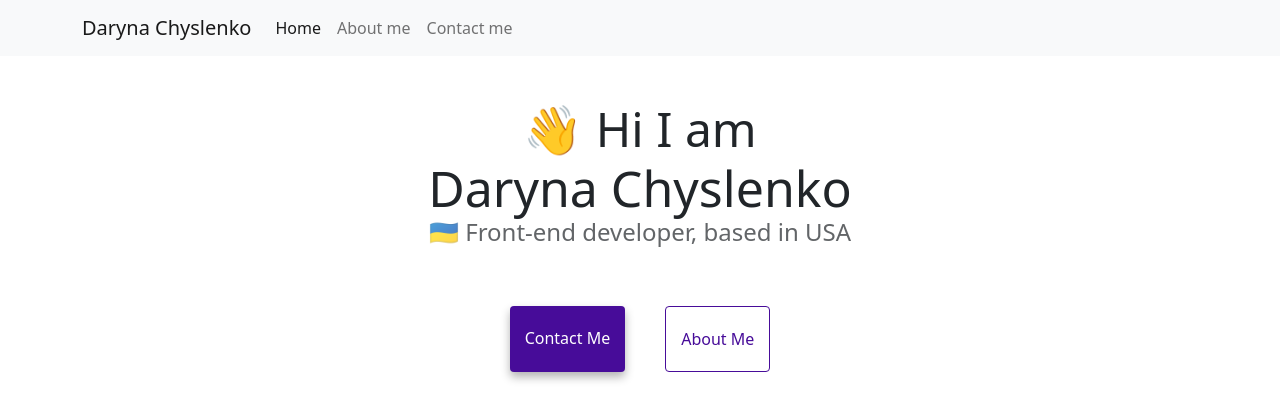
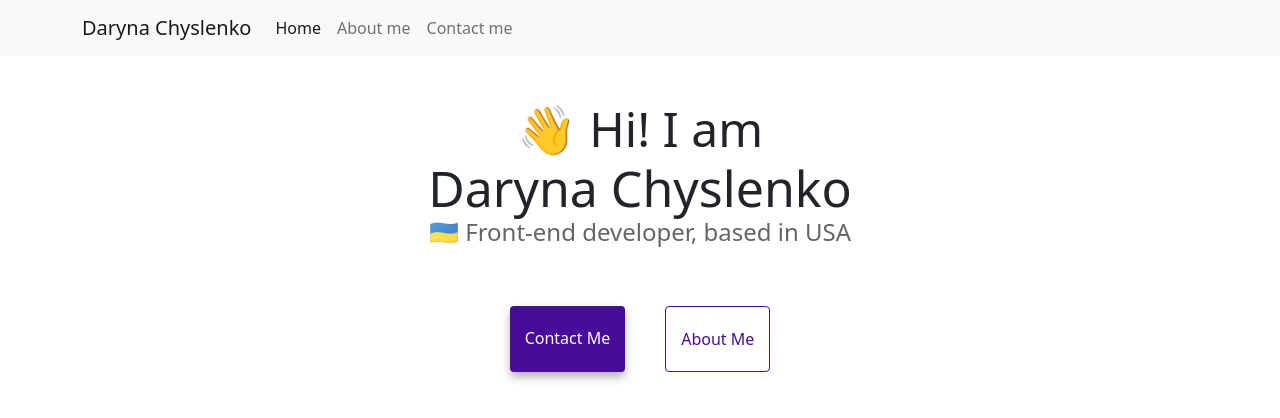
Before and after one commit to DarynaChi/Porfolio, a plain HTML site: page index.html in a window 1280 px wide. Shown: the top 418 px of the page. Drawn offline with nearby package versions, Linux system fonts and the light colour scheme.

Commit message:
text changes

```diff
--- a/index.html
+++ b/index.html
@@ -48,7 +48,7 @@
           </div>
         </div>
       </nav>
-      <h2 class="text-center">👋 Hi I am</h2>
+      <h2 class="text-center">👋 Hi! I am</h2>
       <h1 class="text-center">Daryna Chyslenko</h1>
       <h3 class="text-center"> 🇺🇦 Front-end developer, based in USA</h3>
       <div class="navigation-links mb-5">
```
Also changed, not shown: 1 other file.
